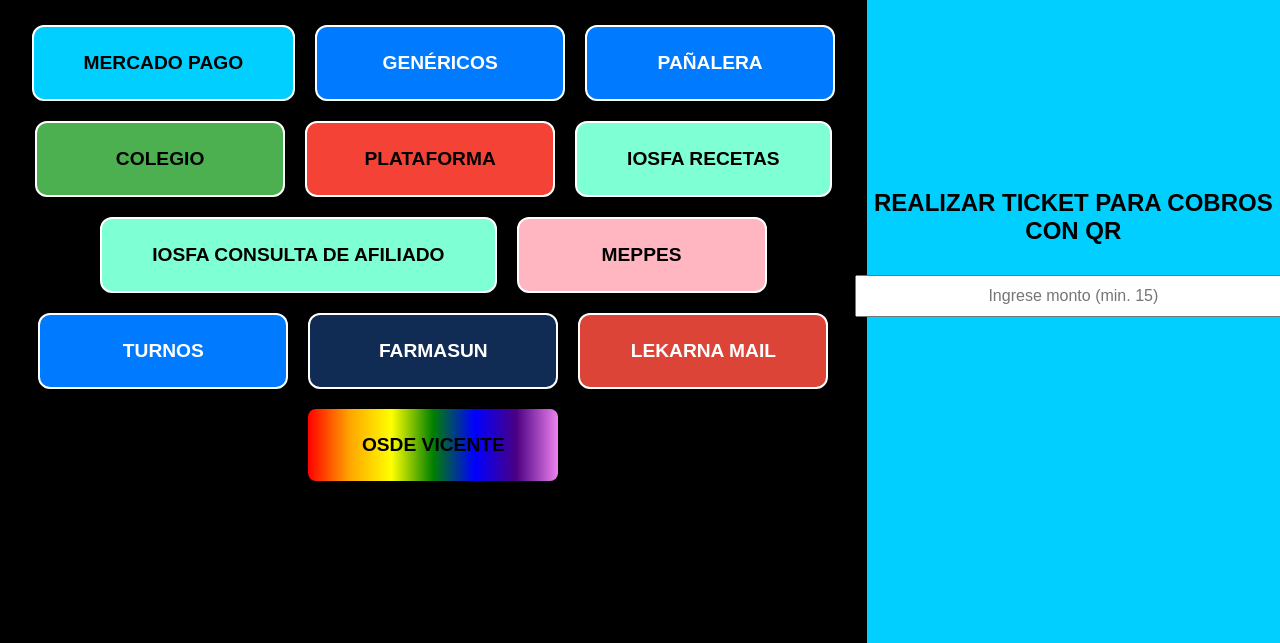
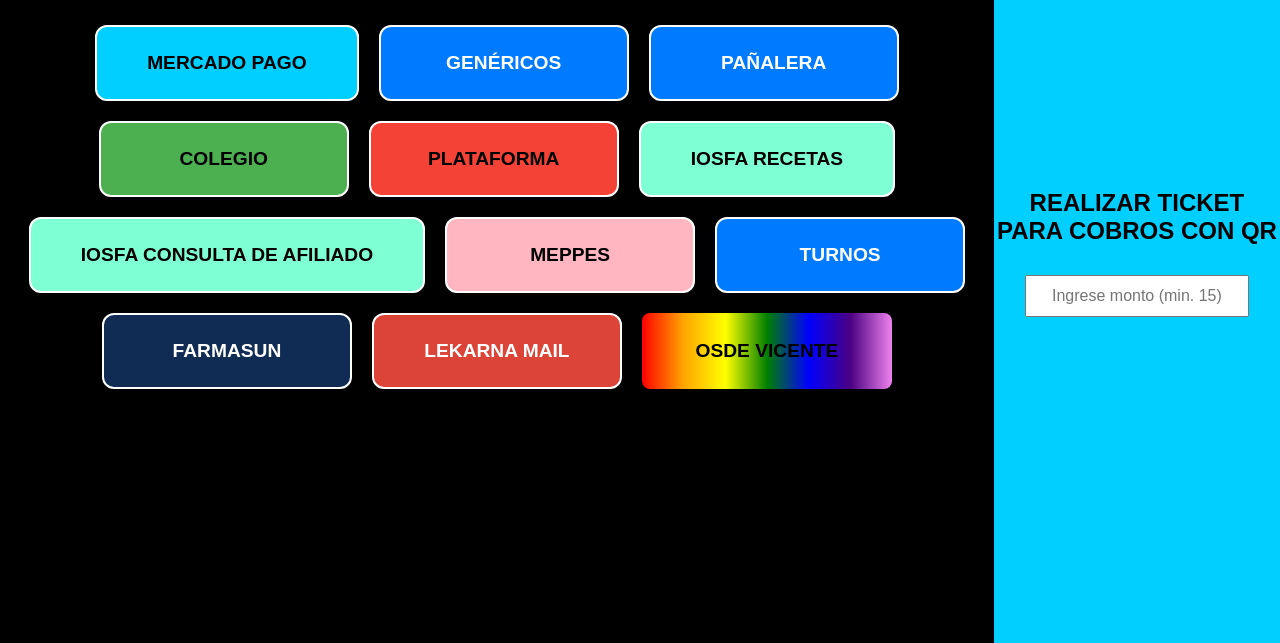
Before and after one commit to GrupoScout/pruebas-turnosdefaramcias.info, a plain HTML site: page index.html in a window 1280 px wide. Shown: the part 157-800 px from the top of the page. Drawn offline with Linux system fonts and the light colour scheme.

Commit message:
Update index.html

```diff
--- a/index.html
+++ b/index.html
@@ -108,7 +108,7 @@
         }
 
         .franja {
-            width: 500px;
+            width: 300px;
             background-color: #00cfff;
             display: flex;
             flex-direction: column;
@@ -123,7 +123,7 @@
         }
 
         .input-numero {
-            width: 100%;
+            width: 70%;
             padding: 10px;
             font-size: 16px;
             text-align: center;
```
